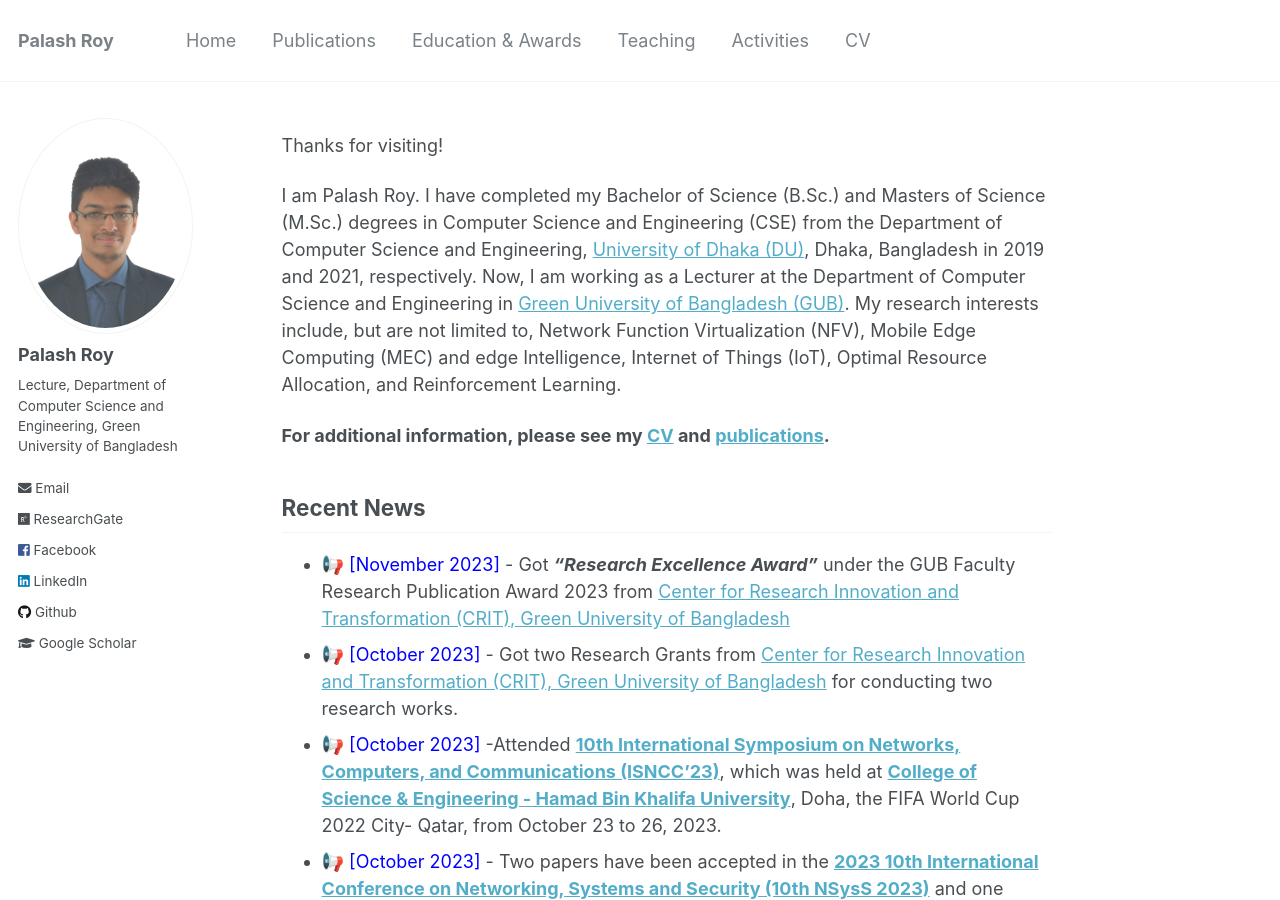
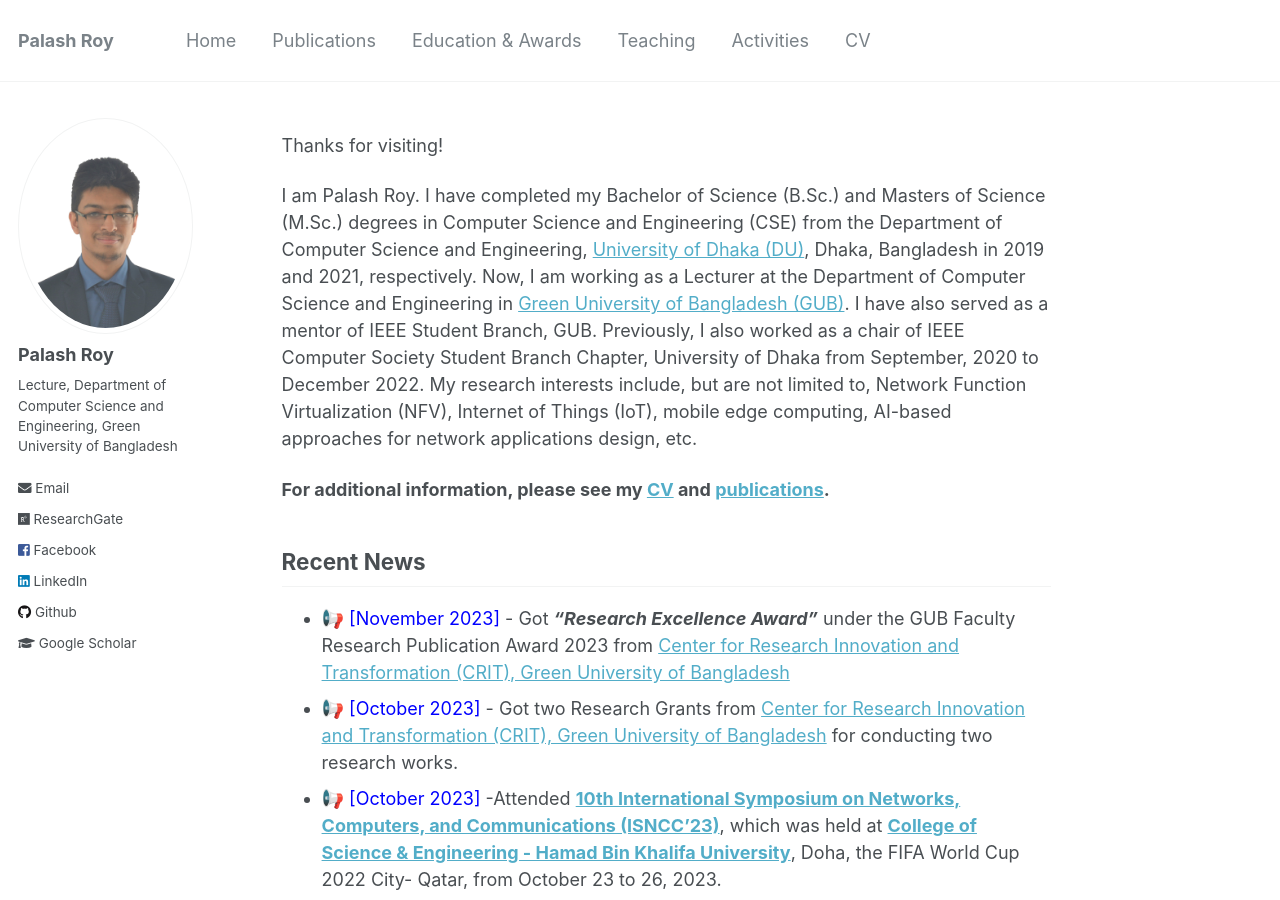
Before and after one commit to PalashRoy975/PalashRoy975.github.io, a Jekyll site: the page built from _pages/about.md, in a window 1280 px wide and 900 px high. Built offline with Jekyll 4.4.1, drawn with Linux system fonts in a browser that asks for light colours.

Commit message:
Update about.md

```diff
--- a/_pages/about.md
+++ b/_pages/about.md
@@ -11,7 +11,7 @@ redirect_from:
 Thanks for visiting!
 
 
-I am Palash Roy. I have completed my Bachelor of Science (B.Sc.) and Masters of Science (M.Sc.) degrees in Computer Science and Engineering (CSE) from the Department of Computer Science and Engineering, [University of Dhaka (DU)](https://www.du.ac.bd/), Dhaka, Bangladesh in 2019 and 2021, respectively. Now, I am working as a Lecturer at the Department of Computer Science and Engineering in [Green University of Bangladesh (GUB)](https://green.edu.bd/). My research interests include, but are not limited to, Network Function Virtualization (NFV), Mobile Edge Computing (MEC) and edge Intelligence, Internet of Things (IoT), Optimal Resource Allocation, and Reinforcement Learning.
+I am Palash Roy. I have completed my Bachelor of Science (B.Sc.) and Masters of Science (M.Sc.) degrees in Computer Science and Engineering (CSE) from the Department of Computer Science and Engineering, [University of Dhaka (DU)](https://www.du.ac.bd/), Dhaka, Bangladesh in 2019 and 2021, respectively. Now, I am working as a Lecturer at the Department of Computer Science and Engineering in [Green University of Bangladesh (GUB)](https://green.edu.bd/). I have also served as a mentor of IEEE Student Branch, GUB. Previously, I also worked as a chair of IEEE Computer Society Student Branch Chapter, University of Dhaka from September, 2020 to December 2022. My research interests include, but are not limited to, Network Function Virtualization (NFV), Internet of Things (IoT), mobile edge computing, AI-based approaches for network applications design, etc.
 
 **For additional information, please see my [CV](https://PalashRoy975.github.io/cv/) and [publications](https://PalashRoy975.github.io/publications/).**
 
```
